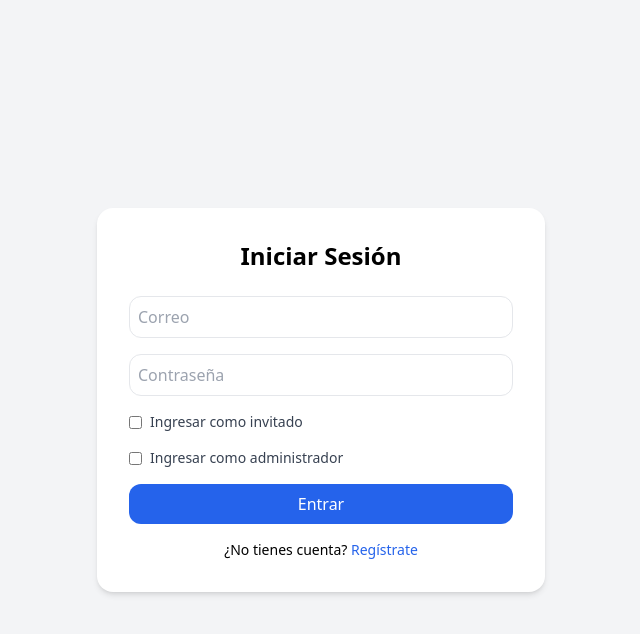
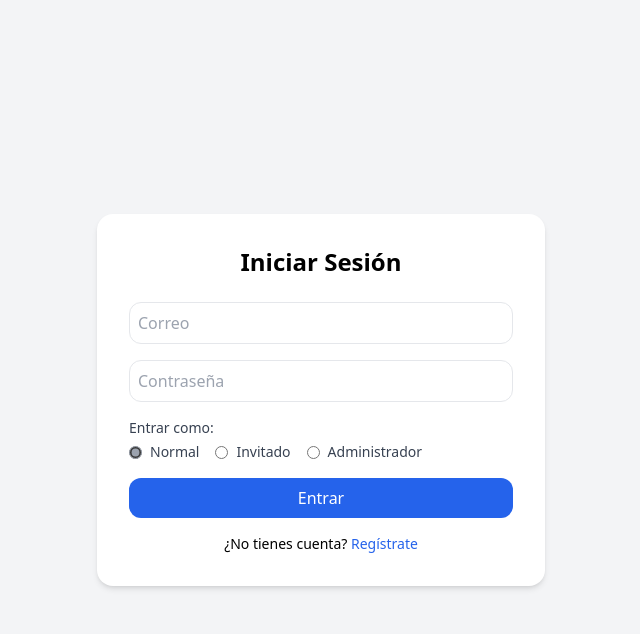
Before and after one commit to oscarbarra/DAE_Project2, a Flask app: page /login in a window 1280 px wide. Shown: the top 634 px of the page, without its empty margins (319-959 px from the left). Run offline with Flask 3, Linux system fonts and the light colour scheme; some libraries are stand-ins or nearby versions.

Commit message:
Mejoras en la interfaz del (Login, Credenciales)

```diff
--- a/templates/auth/login.html
+++ b/templates/auth/login.html
@@ -14,15 +14,23 @@
       <input type="email" id="email" name="email" placeholder="Correo" class="w-full p-2 border rounded-xl">
       <input type="password" id="password" name="password" placeholder="Contraseña" class="w-full p-2 border rounded-xl">
 
-            <!-- Checkbox para ingresar como invitado -->
-            <div class="flex items-center space-x-2">
-                <input type="checkbox" id="modo-invitado" class="accent-blue-600">
-                <label for="modo-invitado" class="text-sm text-gray-700">Ingresar como invitado</label>
+      <!-- Selector de modo -->
+      <div>
+        <p class="text-sm text-gray-700 mb-1">Entrar como:</p>
+        <div class="flex space-x-4">
+          <label class="flex items-center space-x-2">
+            <input type="radio" name="modo" value="ninguno" class="accent-gray-400" checked>
+            <span class="text-sm text-gray-700">Normal</span>
+          </label>
+          <label class="flex items-center space-x-2">
+            <input type="radio" name="modo" value="invitado" class="accent-blue-600">
+            <span class="text-sm text-gray-700">Invitado</span>
+          </label>
+          <label class="flex items-center space-x-2">
+            <input type="radio" name="modo" value="admin" class="accent-red-600">
+            <span class="text-sm text-gray-700">Administrador</span>
+          </label>
         </div>
-
-            <div class="flex items-center space-x-2">
-                <input type="checkbox" id="modo-admin" class="accent-blue-600">
-                <label for="modo-invitado" class="text-sm text-gray-700">Ingresar como administrador</label>
       </div>
 
       <button type="submit" class="w-full bg-blue-600 text-white py-2 rounded-xl hover:bg-blue-700">
@@ -36,32 +44,28 @@
       <a href="/signup" class="text-blue-600 hover:underline">Regístrate</a>
     </p>
   </div>
-</body>
 
   <script>
     localStorage.clear();
 
-  const invitadoCheckbox = document.getElementById('modo-invitado');
-  const adminCheckbox = document.getElementById('modo-admin');
+    const modoRadios = document.querySelectorAll('input[name="modo"]');
     const emailInput = document.getElementById('email');
     const passwordInput = document.getElementById('password');
 
-  invitadoCheckbox.addEventListener('change', () => {
-    if (invitadoCheckbox.checked) {
+    modoRadios.forEach(radio => {
+      radio.addEventListener('change', () => {
+        if (radio.value === 'invitado') {
           emailInput.value = 'invitado@gmail.com';
           passwordInput.value = '1234';
-    } else {
-        emailInput.value = '';
-        passwordInput.value = '';
-    }});
-
-  adminCheckbox.addEventListener('change', () => {
-    if (adminCheckbox.checked) {
+        } else if (radio.value === 'admin') {
           emailInput.value = 'admin@gmail.com';
           passwordInput.value = '1234';
         } else {
           emailInput.value = '';
           passwordInput.value = '';
-    }});
+        }
+      });
+    });
   </script>
+</body>
 </html>
```
Also changed, not shown: templates/credentials/compartir/compartir.html (+46 -15 lines), instance/ClaveForte.db. Lines whose indentation alone changed are shown as unchanged.
